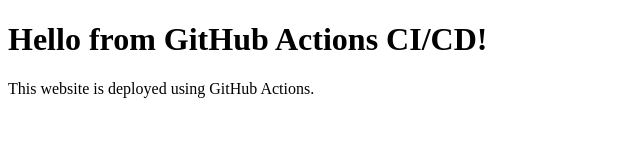
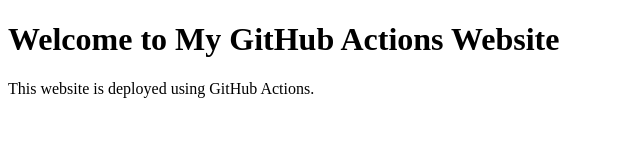
Before and after one commit to rehana51/GitHub-Actions-Practice, a plain HTML site: page index.html in a window 1280 px wide. Shown: the whole page, without its empty margins (0-640 px from the left). Drawn offline with Linux system fonts and the light colour scheme.

Commit message:
Update index.html

```diff
--- a/index.html
+++ b/index.html
@@ -4,7 +4,7 @@
     <title>GitHub Actions Demo</title>
 </head>
 <body>
-    <h1>Hello from GitHub Actions CI/CD!</h1>
+    <h1>Welcome to My GitHub Actions Website</h1>
     <p>This website is deployed using GitHub Actions.</p>
 </body>
 </html>
```
